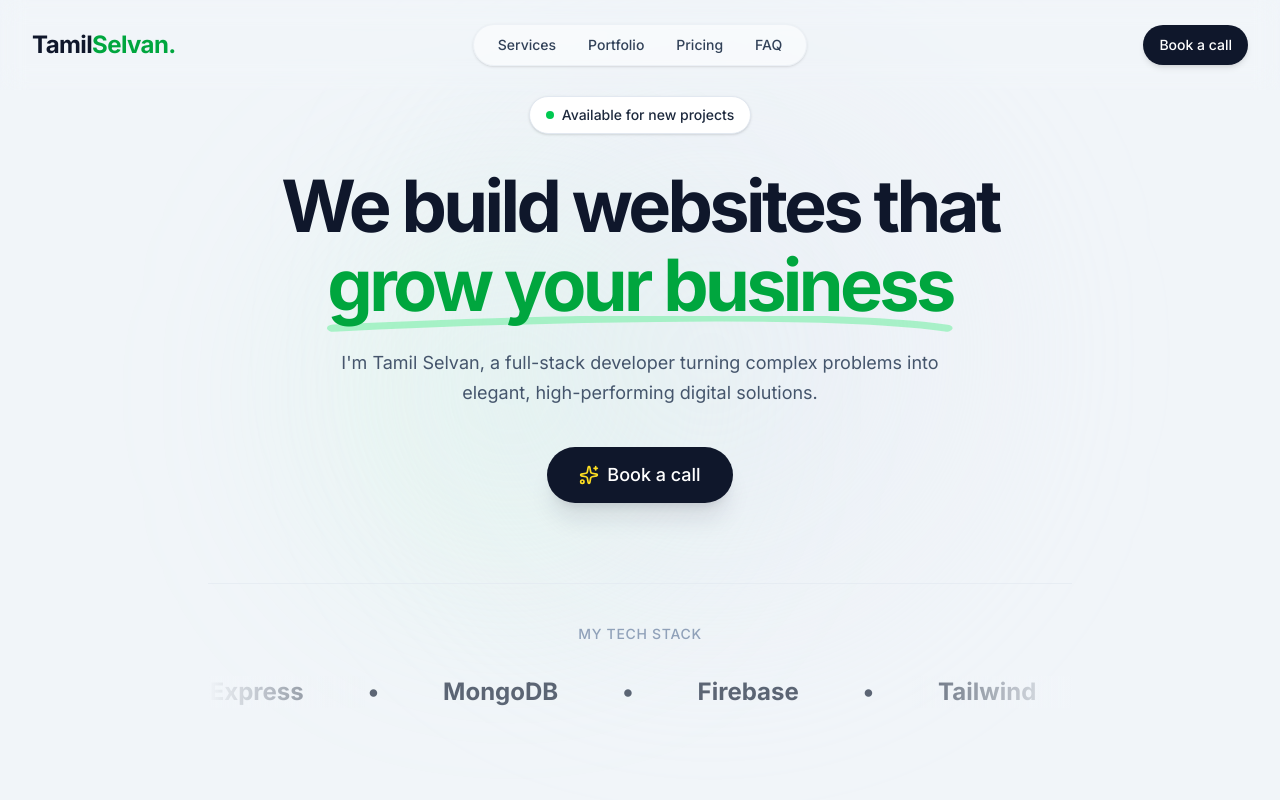
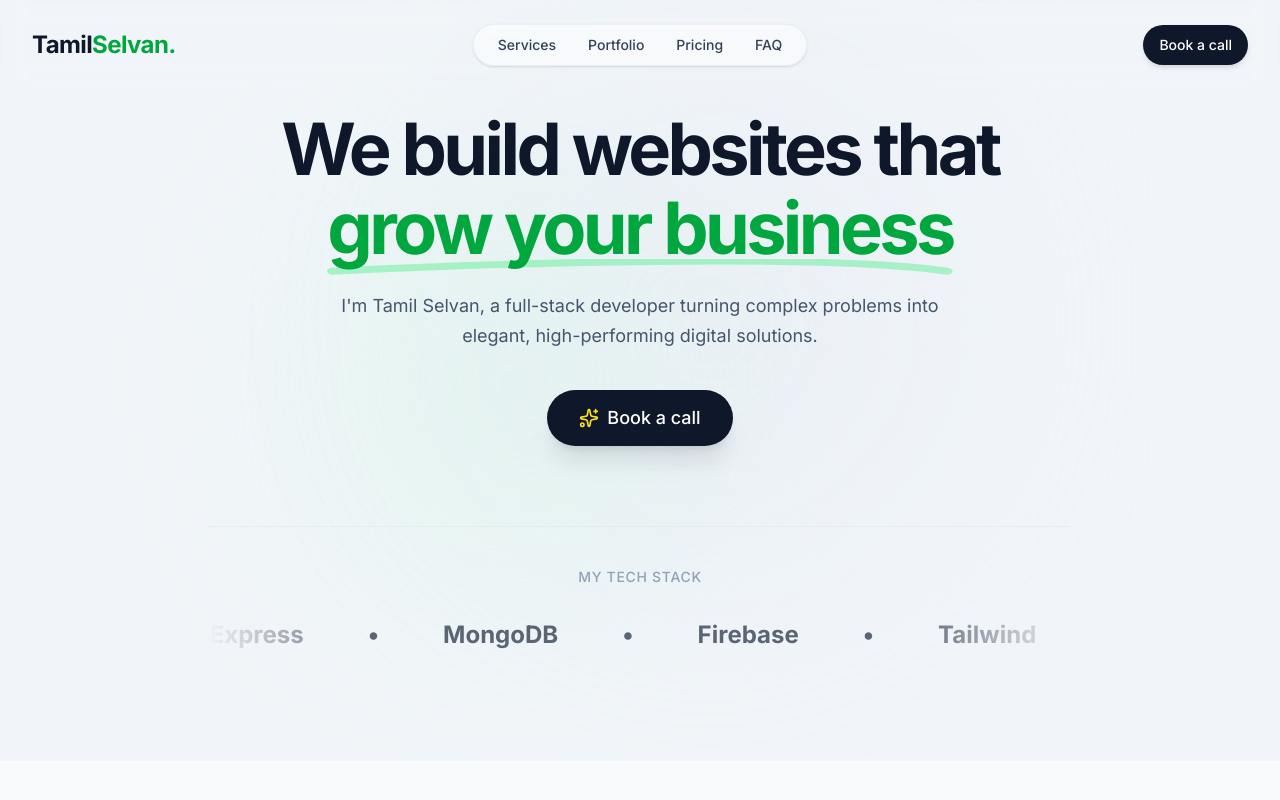
Before and after one commit to TamilselvanRaman/freelancingPortfolio, a Next.js app: page / in a window 1280 px wide. Shown: the top 800 px of the page. Built offline with nearby package versions, Linux system fonts and the light colour scheme.

Commit message:
fix: remove available for new projects badge from hero

```diff
--- a/src/components/sections/Hero.tsx
+++ b/src/components/sections/Hero.tsx
@@ -25,19 +25,6 @@
           transition={{ duration: 0.6, ease: "easeOut" }}
           className="w-full flex flex-col items-center"
         >
-          <motion.div
-            initial={{ opacity: 0, scale: 0.8 }}
-            animate={{ opacity: 1, scale: 1 }}
-            transition={{ delay: 0.1, duration: 0.5 }}
-            className="inline-flex items-center gap-2 px-3 sm:px-4 py-1.5 sm:py-2 rounded-full bg-white shadow-sm border border-slate-200 text-slate-800 text-xs sm:text-sm font-medium mb-6 sm:mb-8"
-          >
-            <span className="relative flex h-2 w-2">
-              <span className="animate-ping absolute inline-flex h-full w-full rounded-full bg-green-400 opacity-75"></span>
-              <span className="relative inline-flex rounded-full h-2 w-2 bg-green-500"></span>
-            </span>
-            Available for new projects
-          </motion.div>
-
           <h1 className="text-3xl sm:text-4xl md:text-6xl lg:text-[4.5rem] font-bold tracking-tighter text-slate-900 leading-[1.1] mb-4 sm:mb-6 px-2">
             We build websites that{" "}
             <br className="hidden sm:block" />
```
